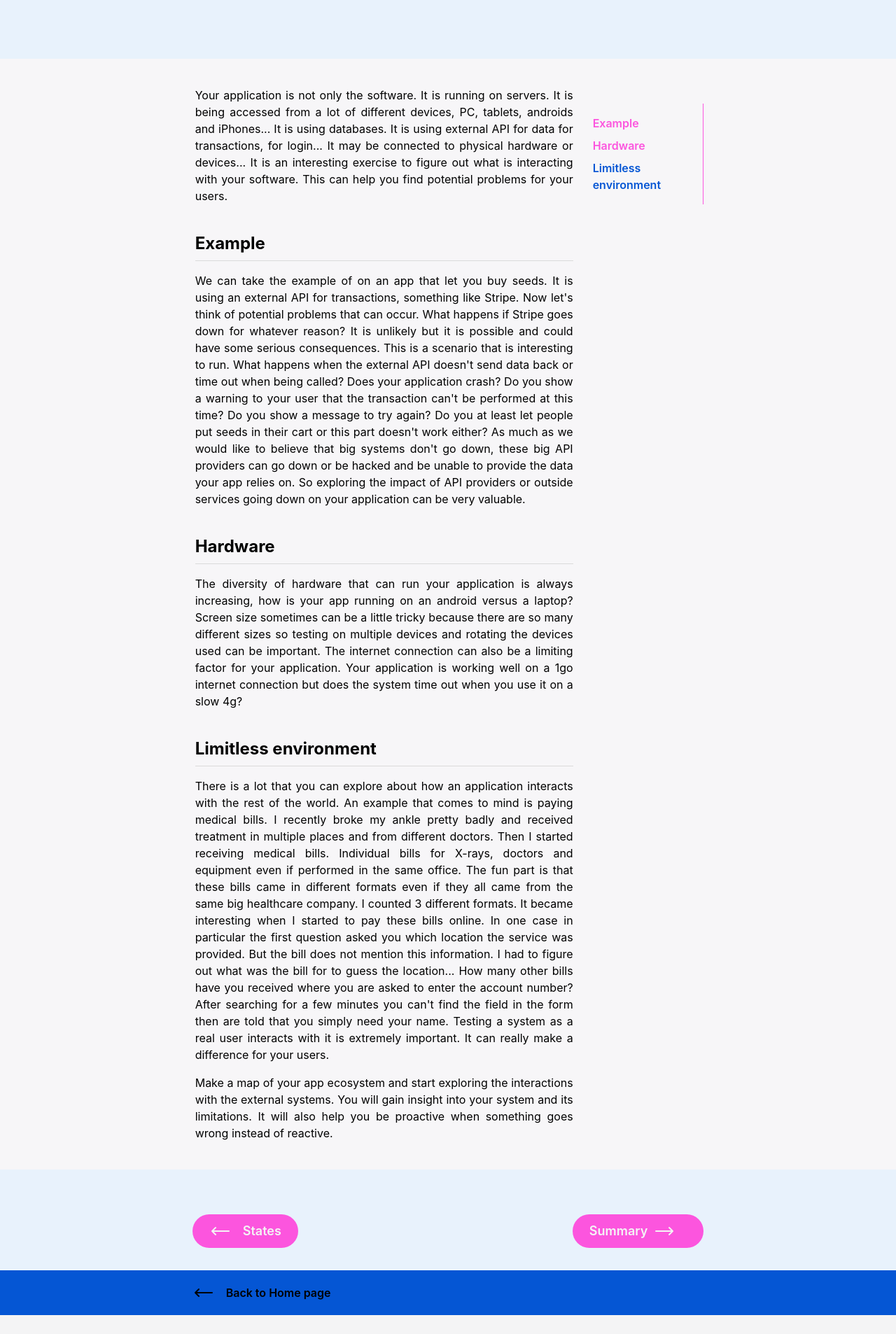
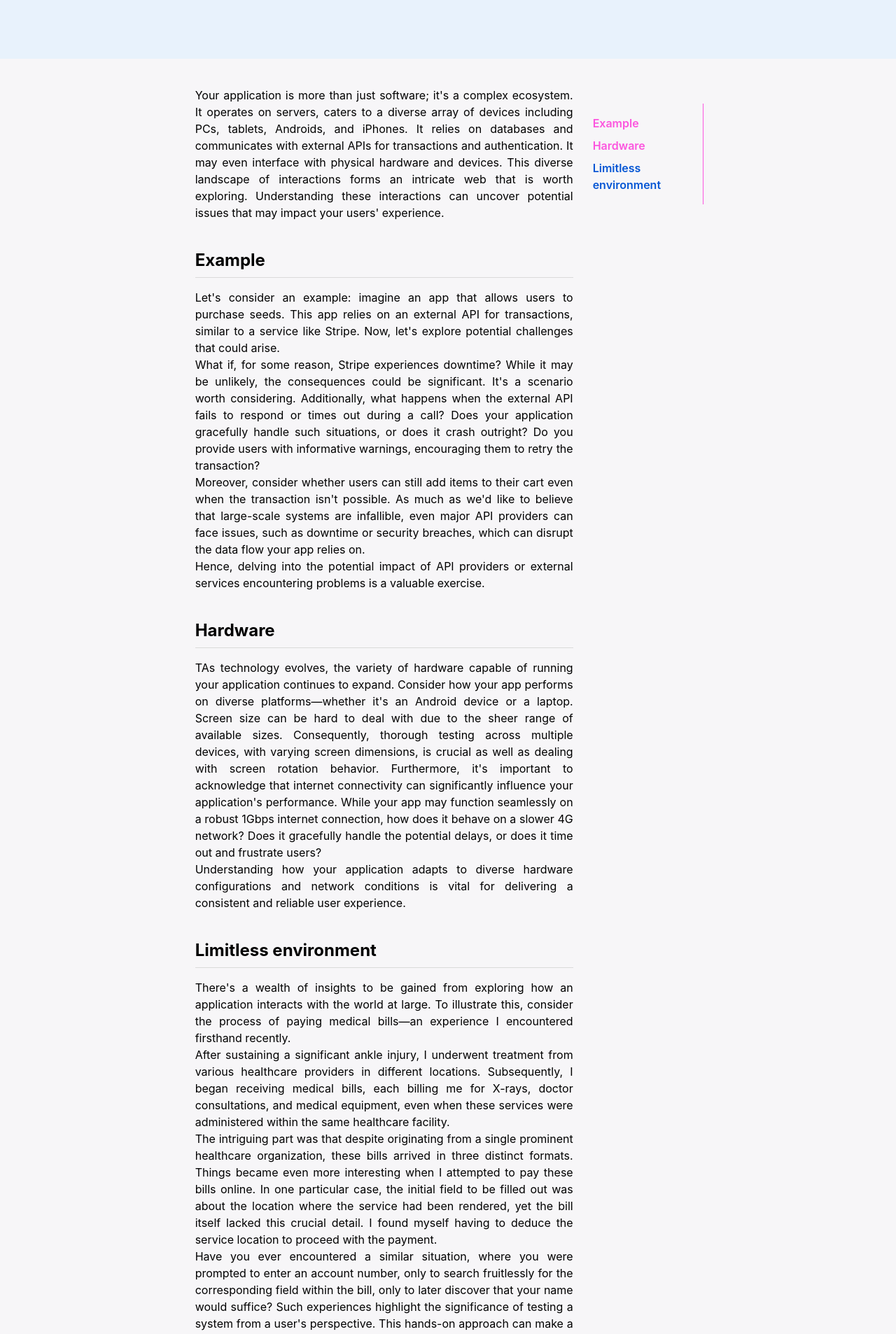
Before and after one commit to willot/Quality, a React (Create React App) app: page /environment in a window 1280 px wide. Shown: the part 320-2226 px from the top of the page at 70% size. Built offline with nearby package versions, Linux system fonts and the light colour scheme.

Commit message:
use chat gtp to improve the text

```diff
--- a/src/pages/Ecosystem.tsx
+++ b/src/pages/Ecosystem.tsx
@@ -4,11 +4,15 @@ import {useEffect, useState} from "react";
 import {ShowSectionHook} from "../hooks/ShowSectionHook";
 
 export const Ecosystem = () => {
-    const { pathname } = useLocation();
+    const {pathname} = useLocation();
     const [idVisible, setIdVisible] = useState("");
     const [clickedSection, setIsClickedSection] = useState(false);
 
-    const {ref1, ref2, ref3} = ShowSectionHook(clickedSection, setIsClickedSection, setIdVisible, window, "Limitless-environment");
+    const {
+        ref1,
+        ref2,
+        ref3
+    } = ShowSectionHook(clickedSection, setIsClickedSection, setIdVisible, window, "Limitless-environment");
 
     useEffect(() => {
         document.title = 'Exploratory Testing-Environment';
@@ -21,70 +25,81 @@ export const Ecosystem = () => {
             <LayoutWrapper page="environment" currentSection={idVisible} setCurrentSection={setIdVisible}
                            setIsClickedSection={setIsClickedSection}>
                 <section className="bg-white-bg h-full text-black text-justify py-10 px-1">
-                    <p>Your application is not only the software. It is running on servers. It is being accessed from a
-                        lot of
-                        different devices, PC, tablets, androids and iPhones... It is using databases. It is using external
-                        API for data for transactions, for login... It may be connected to physical hardware or
-                        devices...
-                        It is an interesting exercise to figure out what is interacting with your software. This can
-                        help you find potential problems for your users.
+                    <p>Your application is more than just software; it's a complex ecosystem. It operates on servers,
+                        caters to a diverse array of devices including PCs, tablets, Androids, and iPhones. It relies on
+                        databases and communicates with external APIs for transactions and authentication. It may even
+                        interface with physical hardware and devices.
+                        This diverse landscape of interactions forms an intricate web that is worth exploring.
+                        Understanding these interactions can uncover potential issues that may impact your users'
+                        experience.
                     </p>
-                    <h2 className="pt-10 font-bold text-2xl border-b border-grey-light pb-2 mb-4" id="Example" ref={ref1}>Example</h2>
-                    <p>We can take the example of on an app that let you buy seeds. It is using an
-                        external
-                        API for
-                        transactions, something like Stripe. Now let's think of potential problems that can occur.
-                        What
-                        happens if Stripe goes down for whatever reason? It is unlikely but it is possible and could have
-                        some
-                        serious consequences. This is a scenario that is interesting to run. What happens when the
-                        external
-                        API doesn't send data back or time out when being called? Does your application crash? Do you show
-                        a
-                        warning to your user that the transaction can't be performed at this time? Do you show a message
-                        to
-                        try again? Do you at least let people put seeds in their cart or this part doesn't work either?
-                        As
-                        much as we would like to believe that big systems don't go down, these big API providers can go
-                        down or
-                        be hacked and be unable to provide the data your app relies on. So exploring the impact of API providers or
-                        outside
-                        services going down on your application can be very valuable.</p>
+                    <h2 className="pt-10 font-bold text-2xl border-b border-grey-light pb-2 mb-4" id="Example"
+                        ref={ref1}>Example</h2>
+                    <p>Let's consider an example: imagine an app that allows users to purchase seeds. This app relies on
+                        an external API for transactions, similar to a service like Stripe. Now, let's explore potential
+                        challenges that could arise.</p>
 
-                    <h2 className="pt-10 font-bold text-2xl border-b border-grey-light pb-2 mb-4" id="Hardware" ref={ref2}>Hardware</h2>
-                    <p>The diversity of hardware that can run your application is always increasing,
-                        how is your app running
-                        on an android versus a laptop? Screen size sometimes can be a little tricky because there are so
-                        many
-                        different sizes so testing on multiple devices and rotating the devices used can be important.
-                        The internet connection can also be a limiting factor for your application. Your application is
-                        working
-                        well on a 1go internet connection but does the system time out when you use it on a slow 4g?</p>
-                    <h2 className="pt-10 font-bold text-2xl border-b border-grey-light pb-2 mb-4" id="Limitless-environment" ref={ref3}>Limitless environment</h2>
-                    <p>There is a lot that you can explore about how an application interacts with the
-                        rest
-                        of the world. An example that comes to mind is paying medical bills. I recently broke my ankle
-                        pretty
-                        badly and
-                        received treatment in multiple places and from different doctors. Then I started receiving medical
-                        bills.
-                        Individual bills for X-rays, doctors and equipment even if performed in the same office. The fun part is that
-                        these
-                        bills came in different formats even if they all came from the same big healthcare company. I
-                        counted
-                        3 different formats. It became interesting when I started to pay these bills online. In
-                        one case in particular the first question asked you which location the service was provided. But
-                        the
-                        bill does not mention this information. I had to figure out what was the bill for to guess the
-                        location... How many other bills have you received where you are asked to enter the account number?
-                        After searching for a few minutes you can't find the field in the form then are told that you simply need your name.
-                        Testing a system
-                        as a real user interacts with it is extremely important. It can really make a difference for
-                        your users. </p>
-                    <p className="pt-4">Make a map of your app ecosystem and start exploring the interactions with
-                        the external systems. You will
-                        gain insight into your system and its limitations. It will also help you be proactive when
-                        something goes wrong instead of reactive.</p>
+                    <p>What if, for some reason, Stripe experiences downtime? While it may be unlikely, the
+                        consequences could be significant. It's a scenario worth considering. Additionally, what happens
+                        when the external API fails to respond or times out during a call? Does your application
+                        gracefully handle such situations, or does it crash outright? Do you provide users with
+                        informative warnings, encouraging them to retry the transaction?</p>
+
+                    <p>Moreover, consider whether users can still add items to their cart even when the transaction
+                        isn't possible. As much as we'd like to believe that large-scale systems are infallible, even
+                        major API providers can face issues, such as downtime or security breaches, which can disrupt
+                        the data flow your app relies on.</p>
+
+                    <p>Hence, delving into the potential impact of API providers or external services encountering
+                        problems is a valuable exercise.</p>
+
+                    <h2 className="pt-10 font-bold text-2xl border-b border-grey-light pb-2 mb-4" id="Hardware"
+                        ref={ref2}>Hardware</h2>
+                    <p>TAs technology evolves, the variety of hardware capable of running your application continues to
+                        expand. Consider how your app performs on diverse platforms—whether it's an Android device or a
+                        laptop.
+                        Screen size can be hard to deal with due to the sheer range of
+                        available sizes. Consequently, thorough testing across multiple devices, with varying screen
+                        dimensions, is crucial as well as dealing with screen rotation behavior.
+                        Furthermore, it's important to acknowledge that internet connectivity can significantly
+                        influence your application's performance. While your app may function seamlessly on a robust
+                        1Gbps internet connection, how does it behave on a slower 4G network? Does it gracefully handle
+                        the potential delays, or does it time out and frustrate users?</p>
+                    <p>Understanding how your application adapts to diverse hardware configurations and network
+                        conditions is vital for delivering a consistent and reliable user experience.</p>
+                    <h2 className="pt-10 font-bold text-2xl border-b border-grey-light pb-2 mb-4"
+                        id="Limitless-environment" ref={ref3}>Limitless environment</h2>
+                    <p>
+                        There's a wealth of insights to be gained from exploring how an application interacts with the
+                        world at large. To illustrate this, consider the process of paying medical bills—an experience I
+                        encountered firsthand recently.
+                    </p>
+                    <p>
+                        After sustaining a significant ankle injury, I underwent treatment from various healthcare
+                        providers in different locations. Subsequently, I began receiving medical bills, each billing me
+                        for X-rays, doctor consultations, and medical equipment, even when these services were
+                        administered within the same healthcare facility.
+                    </p>
+                    <p>
+                        The intriguing part was that despite originating from a single prominent healthcare
+                        organization, these bills arrived in three distinct formats. Things became even more interesting
+                        when I attempted to pay these bills online. In one particular case, the initial field to be
+                        filled out was about the location where the service had been rendered, yet the bill itself
+                        lacked this crucial detail. I found myself having to deduce the service location to proceed with
+                        the payment.
+                    </p>
+                    <p>
+                        Have you ever encountered a similar situation, where you were prompted to enter an account
+                        number, only to search fruitlessly for the corresponding field within the bill, only to later
+                        discover that your name would suffice? Such experiences highlight the significance of testing a
+                        system from a user's perspective. This hands-on approach can make a meaningful difference in
+                        ensuring a seamless and user-friendly experience.
+                    </p>
+                    <p className="pt-4">Take the time to create a comprehensive map of your application's ecosystem and
+                        delve into its interactions with external systems. By doing so, you'll acquire valuable insights
+                        into your system's intricacies and constraints. This proactive approach equips you to anticipate
+                        potential issues and address them before they escalate, rather than merely reacting when
+                        problems arise.</p>
                 </section>
             </LayoutWrapper>
         </section>
```
